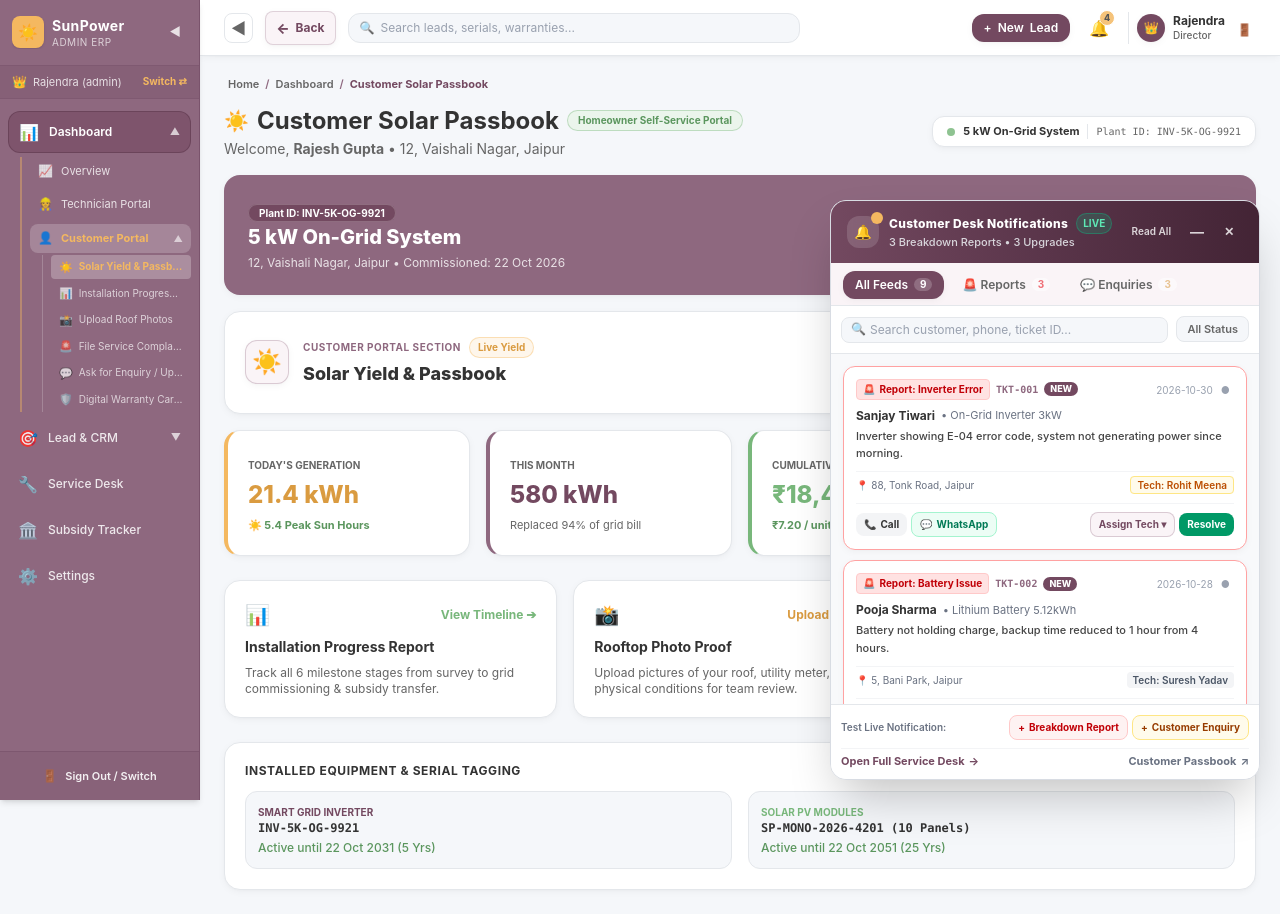
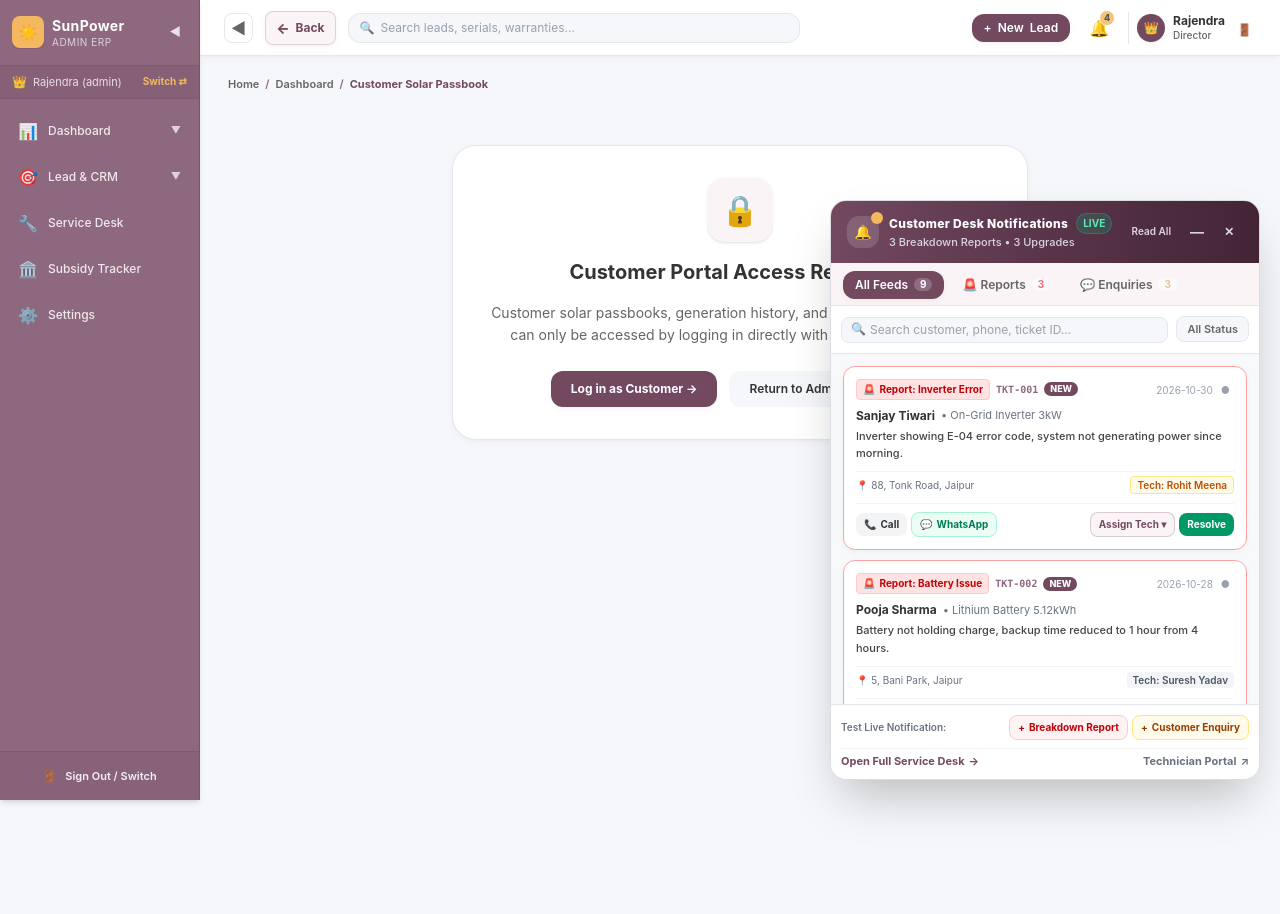
Before and after one commit to sangam0904/solar_installation, a Next.js app: page /customer in a window 1280 px wide. Both pictures are taken after a click on the button "Open Customer Reports & Enquiries Window". After the commit the page ends 800 px from the top, so only its background shows below. Built offline with nearby package versions, Linux system fonts and the light colour scheme.

Commit message:
feat: remove Customer Portal from admin navigation and floating window, restrict direct customer portal access to logged-in customer role only

```diff
--- a/src/app/customer/page.tsx
+++ b/src/app/customer/page.tsx
@@ -1,6 +1,7 @@
 "use client";
 
 import { useState, useEffect, useRef, Suspense } from "react";
+import Link from "next/link";
 import PageShell from "@/components/PageShell";
 import CustomerWorkProgressBar from "@/components/CustomerWorkProgressBar";
 import { useAuth } from "@/context/AuthContext";
@@ -52,7 +53,12 @@ interface CustomerComplaintTicket {
 }
 
 function CustomerContent() {
-  const { user } = useAuth();
+  const { user, role } = useAuth();
+  const [mounted, setMounted] = useState(false);
+
+  useEffect(() => {
+    setMounted(true);
+  }, []);
   const searchParams = useSearchParams();
 
   // Tab state: 'passbook' | 'progress' | 'photos' | 'complaint' | 'enquiry' | 'warranty'
@@ -558,6 +564,36 @@ function CustomerContent() {
 
   const currentSection = portalSections.find((s) => s.id === activeTab) || portalSections[0];
 
+  if (mounted && role !== "customer") {
+    return (
+      <PageShell>
+        <div className="max-w-xl mx-auto my-12 bg-white rounded-3xl border border-[#E4E7EB] p-8 text-center card-floating space-y-4">
+          <div className="w-16 h-16 mx-auto rounded-2xl bg-[#FAF4F7] text-[#734960] flex items-center justify-center text-3xl shadow-sm">
+            🔒
+          </div>
+          <h2 className="text-xl font-bold text-[#333333]">Customer Portal Access Restricted</h2>
+          <p className="text-xs sm:text-sm text-[#666666] leading-relaxed">
+            Customer solar passbooks, generation history, and digital warranty records can only be accessed by logging in directly with a Customer account.
+          </p>
+          <div className="pt-2 flex flex-col sm:flex-row items-center justify-center gap-3">
+            <Link
+              href="/login"
+              className="w-full sm:w-auto px-5 py-2.5 bg-[#734960] hover:bg-[#5A354A] text-white rounded-xl text-xs font-bold transition shadow-xs"
+            >
+              Log in as Customer →
+            </Link>
+            <Link
+              href="/"
+              className="w-full sm:w-auto px-5 py-2.5 bg-[#F5F7FA] hover:bg-[#E4E7EB] text-[#333333] rounded-xl text-xs font-semibold transition"
+            >
+              Return to Admin Dashboard
+            </Link>
+          </div>
+        </div>
+      </PageShell>
+    );
+  }
+
   return (
     <PageShell>
       {/* Customer Header */}
--- a/src/components/AdminNotificationFloatingWindow.tsx
+++ b/src/components/AdminNotificationFloatingWindow.tsx
@@ -964,11 +964,11 @@ export default function AdminNotificationFloatingWindow() {
                   <span>→</span>
                 </Link>
                 <Link
-                  href="/customer"
+                  href="/technician"
                   onClick={() => setIsOpen(false)}
                   className="text-gray-500 hover:text-[#734960] hover:underline flex items-center gap-1"
                 >
-                  <span>Customer Passbook</span>
+                  <span>Technician Portal</span>
                   <span>↗</span>
                 </Link>
               </div>
--- a/src/components/Sidebar.tsx
+++ b/src/components/Sidebar.tsx
@@ -31,7 +31,7 @@ function SidebarInner() {
   const { role, user, logout } = useAuth();
 
   // Auto-open dropdowns depending on active path
-  const isDashboardArea = pathname === "/" || pathname === "/technician" || pathname === "/customer";
+  const isDashboardArea = pathname === "/" || pathname === "/technician";
   const isCrmArea = ["/leads", "/quotations", "/orders", "/inventory", "/warranty"].includes(pathname);
 
   const [dashboardOpen, setDashboardOpen] = useState(isDashboardArea);
@@ -261,56 +261,15 @@ function SidebarInner() {
                     <span className="text-xs">👷</span>
                     <span className="truncate">Technician Portal</span>
                   </Link>
-
-                  <div className="space-y-0.5 pt-0.5">
-                    <div
-                      className={`flex items-center justify-between px-2 py-1.5 rounded-lg text-[11px] transition cursor-pointer ${
-                        pathname === "/customer"
-                          ? "bg-white/20 text-[#F4B860] font-bold"
-                          : "text-white/80 hover:bg-white/10 hover:text-white"
-                      }`}
-                      onClick={() => setCustomerSubOpen(!customerSubOpen)}
-                    >
-                      <div className="flex items-center gap-2 flex-1 min-w-0">
-                        <span className="text-xs">👤</span>
-                        <span className="truncate">Customer Portal</span>
-                      </div>
-                      <span className="text-[9px] text-white/60">
-                        {customerSubOpen ? "▲" : "▼"}
-                      </span>
-                    </div>
-
-                    {customerSubOpen && (
-                      <div className="ml-3 pl-2 space-y-0.5 border-l border-white/20">
-                        {customerPortalSubItems.map((sub) => {
-                          const isSubActive = pathname === "/customer" && activeTabParam === sub.tab;
-                          return (
-                            <Link
-                              key={sub.name}
-                              href={sub.href}
-                              className={`flex items-center gap-1.5 px-2 py-1 rounded text-[10px] transition ${
-                                isSubActive
-                                  ? "bg-white/25 text-[#F4B860] font-bold"
-                                  : "text-white/70 hover:bg-white/10 hover:text-white"
-                              }`}
-                            >
-                              <span className="text-[11px]">{sub.icon}</span>
-                              <span className="truncate">{sub.name}</span>
-                            </Link>
-                          );
-                        })}
-                      </div>
-                    )}
-                  </div>
                 </div>
               )}
 
               {/* Collapsed Navbar Flyout Dropdown */}
               {!isNavOpen && (
-                <div className="absolute left-full top-0 ml-2 w-56 bg-[#734960] rounded-xl shadow-xl border border-[#5A354A] p-2 hidden group-hover:block z-50">
+                <div className="absolute left-full top-0 ml-2 w-52 bg-[#734960] rounded-xl shadow-xl border border-[#5A354A] p-2 hidden group-hover:block z-50">
                   <div className="px-2 py-1 border-b border-[#5A354A] mb-1">
                     <span className="text-xs font-bold text-white flex items-center gap-1.5">
-                      <span>📊</span> Dashboard Portals
+                      <span>📊</span> Dashboard
                     </span>
                   </div>
                   <div className="space-y-0.5 text-xs">
@@ -330,28 +289,6 @@ function SidebarInner() {
                     >
                       <span>👷</span> Technician Portal
                     </Link>
-                    <div className="pt-1 border-t border-[#5A354A]/80">
-                      <Link
-                        href="/customer"
-                        className={`flex items-center gap-2 px-2.5 py-1 rounded-lg font-bold text-xs ${
-                          pathname === "/customer" ? "text-[#F4B860]" : "text-white"
-                        }`}
-                      >
-                        <span>👤</span> Customer Portal
-                      </Link>
-                      <div className="pl-3 space-y-0.5 pt-0.5">
-                        {customerPortalSubItems.map((sub) => (
-                          <Link
-                            key={sub.name}
-                            href={sub.href}
-                            className="flex items-center gap-1.5 px-2 py-1 rounded text-[11px] text-white/80 hover:bg-white/10"
-                          >
-                            <span>{sub.icon}</span>
-                            <span className="truncate">{sub.name}</span>
-                          </Link>
-                        ))}
-                      </div>
-                    </div>
                   </div>
                 </div>
               )}
```
